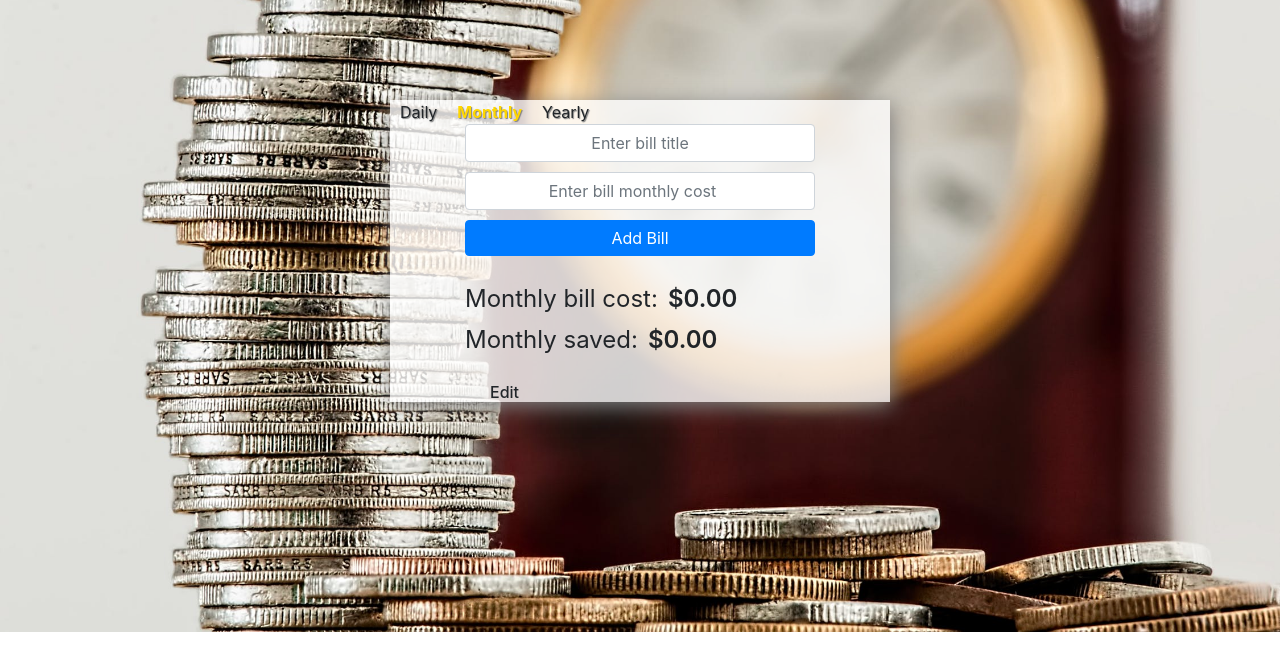
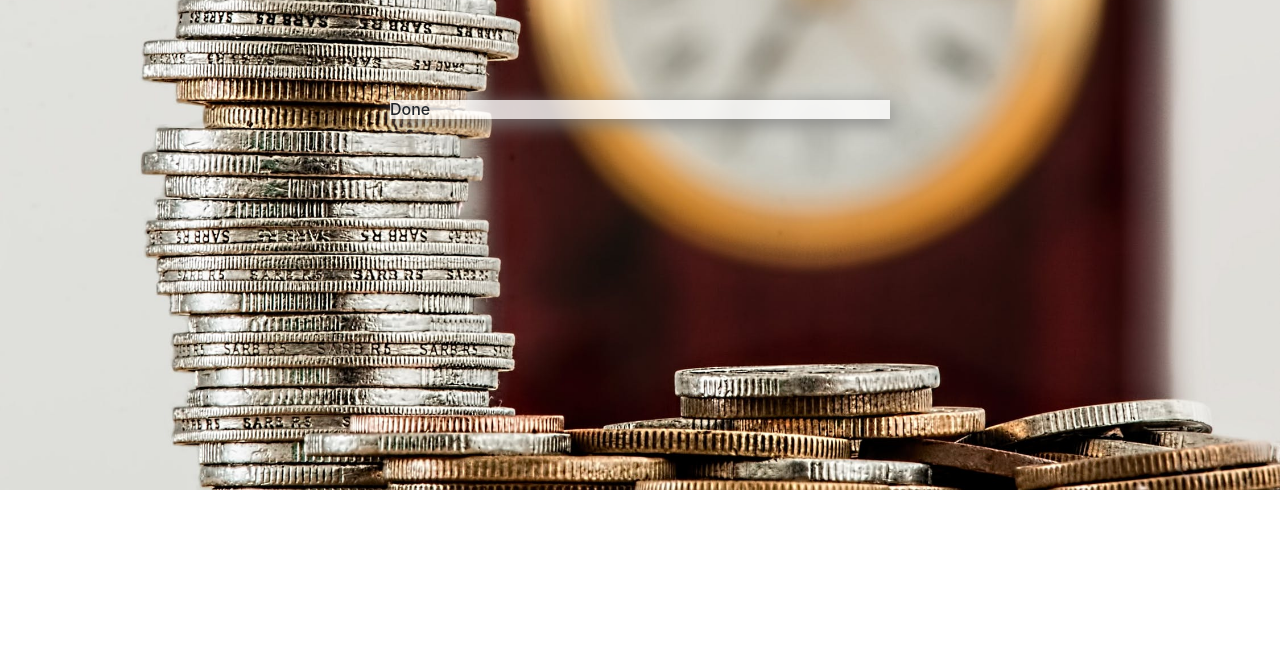
Before and after one commit to snsaleh1/react-budget-app, a React (Create React App) app: page / in a window 1280 px wide. Both pictures are taken after a click on the element "Edit". Shown: the top 670 px of the page. Built offline with nearby package versions, Linux system fonts and the light colour scheme.

Commit message:
deployed to heroku

```diff
--- a/src/Components/App/App.js
+++ b/src/Components/App/App.js
@@ -5,6 +5,7 @@ import BillList from '../BillList/BillList';
 import { BillContext } from '../../Context/BillContext';
 import BillTotal from '../BillTotal/BillTotal';
 import BillOptions from '../BillOptions/BillOptions';
+import EditBills from '../EditBills/EditBills';
 
 const App = () => {
 
@@ -12,10 +13,9 @@ const App = () => {
 
   return (
     <div className='bills-container'>
-        <BillOptions />
-        <AddBill />
-        <BillTotal />
-        <BillList />
+        {
+          editModeEnabled ? <EditBills /> : <span><BillOptions /><AddBill /><BillTotal /><BillList /></span>
+        }
     </div>
   );
 }
--- a/src/Components/BillList/style.css
+++ b/src/Components/BillList/style.css
@@ -11,3 +11,10 @@
 .bill-list-row-content {
     display: inline-block;
 }
+
+.edit-mode-btn {
+    cursor: pointer;
+  }
+  .edit-mode-btn:hover {
+    color: blue;
+  }
--- a/src/Components/EditBills/style.css
+++ b/src/Components/EditBills/style.css
@@ -0,0 +1,23 @@
+.delete-button {
+    display: inline-block;
+    width: 100px;
+    text-align: right;
+    cursor: pointer;
+  }
+  .delete-button:hover {
+    color: red;
+  }
+  .edit-mode-done-btn {
+    cursor: pointer;
+  }
+  .edit-mode-done-btn:hover {
+    color: blue;
+  }
+  .edit-bill-title {
+    width: 100px;
+    display: inline-block;
+  }
+  .edit-bill-cost-input {
+    width: 200px;
+    display: inline-block;
+  }
--- a/src/Context/BillContext.js
+++ b/src/Context/BillContext.js
@@ -55,6 +55,7 @@ const BillProvider = ({ children }) => {
             setSelectedCostInterval,
             setEditModeEnabled,
             editModeEnabled,
+            deleteBill
 
         }}>
             {children}
```
